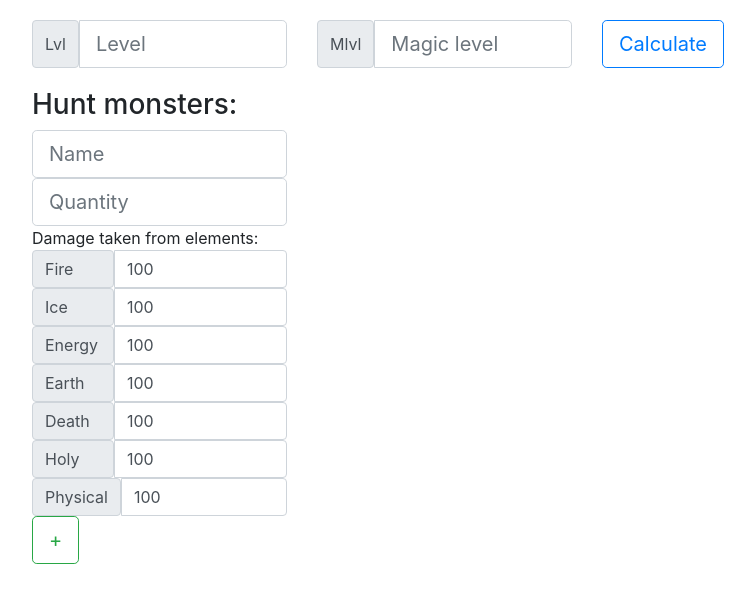
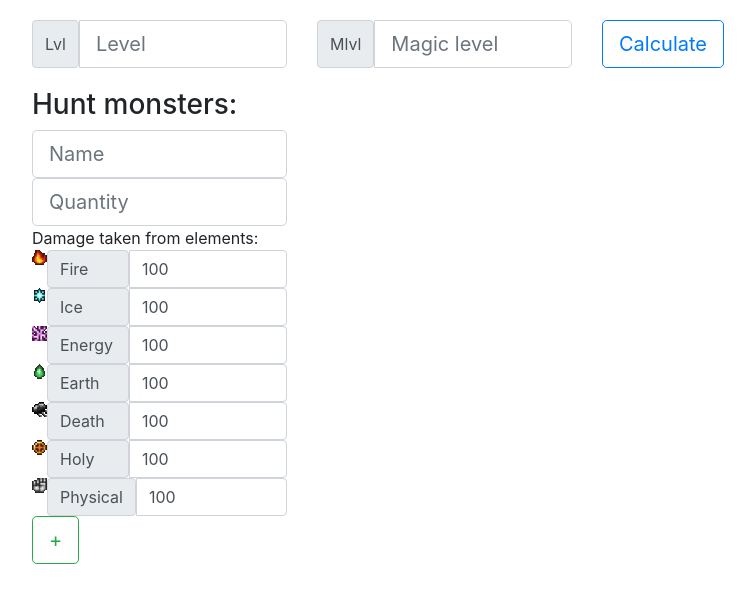
Before and after one commit to joviparradiaz/HuntCalc, a plain HTML site: page index.html in a window 1280 px wide. Shown: the whole page, without its empty margins (53-808 px from the left). Drawn offline with nearby package versions, Linux system fonts and the light colour scheme.

Commit message:
added icons

```diff
--- a/index.html
+++ b/index.html
@@ -37,36 +37,43 @@
       <span>Damage taken from elements:</span>
 
       <div class="input-group">
+        <img src="images/fire-icon.gif" width="15" height="15">
         <span class="input-group-text" id="inputGroupPrepend2">Fire</span>
         <input id="fireResistInput" class="form-control" type="number" placeholder="Fire resistance" aria-label="Fire resistance" value="100">
       </div>
 
       <div class="input-group">
+        <img src="images/ice-icon.gif" width="15" height="15">
         <span class="input-group-text" id="inputGroupPrepend2">Ice</span>
         <input id="iceResistInput" class="form-control" type="number" placeholder="Ice resistance" aria-label="Ice resistance" value="100">
       </div>
 
       <div class="input-group">
+        <img src="images/energy-icon.gif" width="15" height="15">
         <span class="input-group-text" id="inputGroupPrepend2">Energy</span>
         <input id="energyResistInput" class="form-control" type="number" placeholder="Energy resistance" aria-label="Energy resistance" value="100">
       </div>
 
       <div class="input-group">
+        <img src="images/earth-icon.gif" width="15" height="15">
         <span class="input-group-text" id="inputGroupPrepend2">Earth</span>
         <input id="earthResistInput" class="form-control" type="number" placeholder="Earth resistance" aria-label="Earth resistance" value="100">
       </div>
 
       <div class="input-group">
+        <img src="images/death-icon.gif" width="15" height="15">
         <span class="input-group-text" id="inputGroupPrepend2">Death</span>
         <input id="deathResistInput" class="form-control" type="number" placeholder="Death resistance" aria-label="Death resistance" value="100">
       </div>
 
       <div class="input-group">
+        <img src="images/holy-icon.gif" width="15" height="15">
         <span class="input-group-text" id="inputGroupPrepend2">Holy</span>
         <input id="holyResistInput" class="form-control" type="number" placeholder="Holy resistance" aria-label="Holy resistance" value="100">
       </div>
 
       <div class="input-group">
+        <img src="images/physical-icon.gif" width="15" height="15">
         <span class="input-group-text" id="inputGroupPrepend2">Physical</span>
         <input id="physicalResistInput" class="form-control" type="number" placeholder="Physical resistance" aria-label="Physical resistance" value="100">
       </div>
```
